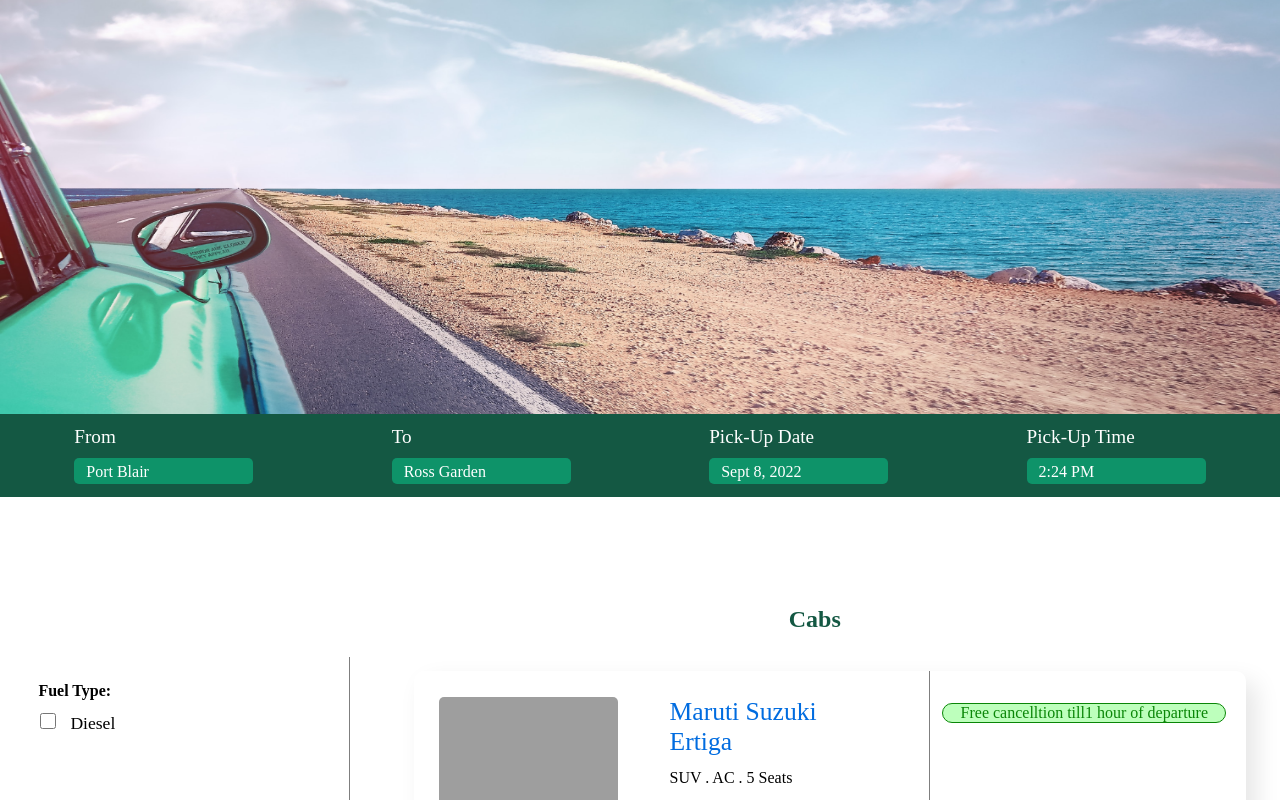
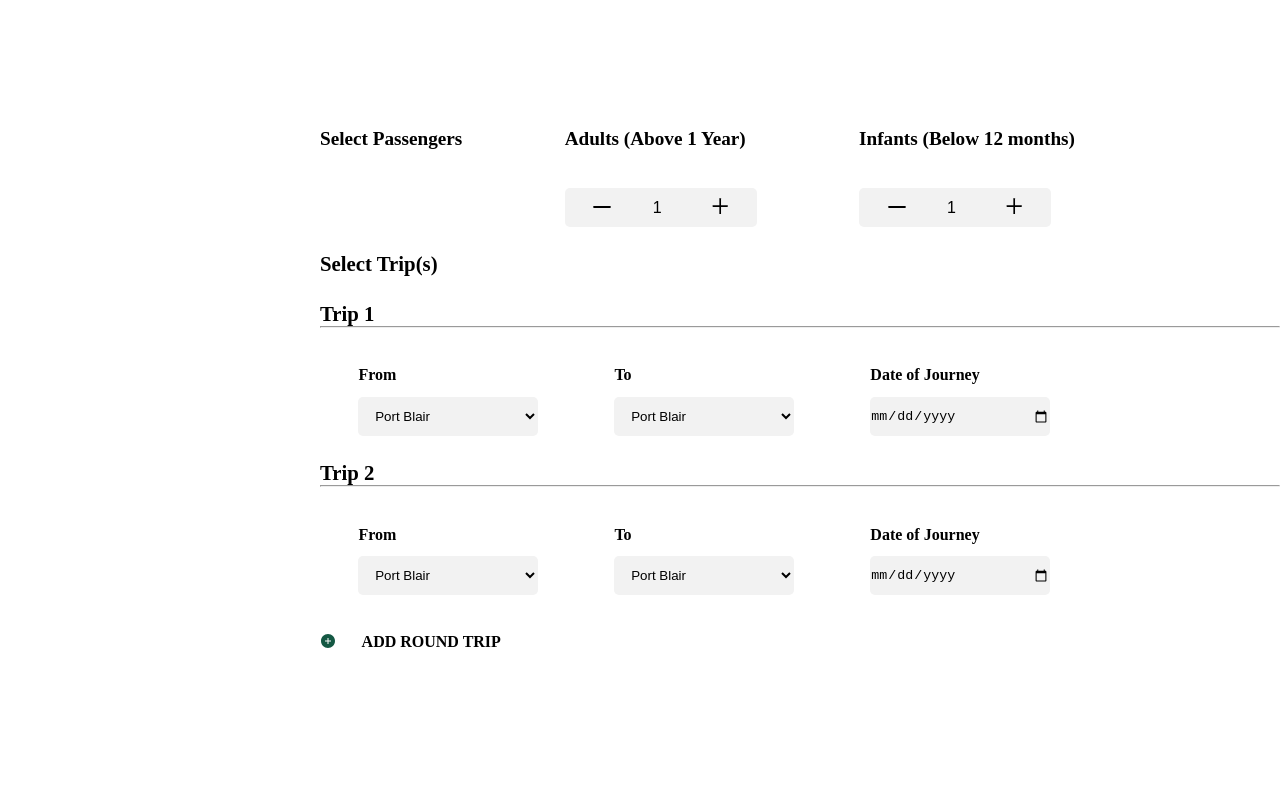
Before and after one commit to paras231/Frontend-mastery, a React (Vite) app in the folder page-design1/: page / in a window 1280 px wide. Shown: the top 800 px of the page. Built offline with nearby package versions, Linux system fonts and the light colour scheme; grey boxes are pictures that could not be loaded; a web font is replaced by a local one.

Commit message:
adde ferrytrip compoenent

```diff
--- a/page-design1/src/App.jsx
+++ b/page-design1/src/App.jsx
@@ -1,6 +1,7 @@
 import React from "react";
 import "./App.css";
 import Cabs from "./Travel/Cabs";
+import FerryInputComponent from "./Travel/FerryInputComponent";
 import SignupNew from "./components/SignupNew";
 import Share from "./Pages/Share";
 import Category from "./components/Category";
@@ -28,7 +29,8 @@ const App = () => {
   const user = true;
   return (
     <>
-    <Cabs/>
+    <FerryInputComponent/>
+    {/* <Cabs/> */}
     {/* <MultipleInputs/> */}
     {/* <Share/> */}
       {/* <Category />
--- a/page-design1/src/Travel/Cabs.jsx
+++ b/page-design1/src/Travel/Cabs.jsx
@@ -10,7 +10,10 @@ import useMediaQuery from "@mui/material/useMediaQuery";
 import { useTheme } from "@mui/material/styles";
 import { Button, Menu, MenuItem } from "@mui/material";
 import { MdArrowDropDown } from "react-icons/md";
+import { AiOutlineClose } from "react-icons/ai";
+import { AiOutlineMenu } from "react-icons/ai";
 import "./dropdown.css";
+import "./filter.css";
 const StyledHeader = styled.div``;
 const HeaderImage = styled.img`
   width: 100%;
@@ -363,7 +366,7 @@ const BookNow = styled.button`
   @media (min-width: 376px) and (max-width: 420px) {
     margin-left: 9vw;
     width: 32vw;
-    height: 7vh;
+    height: 5vh;
     margin-top: 10vh;
   }
 `;
@@ -413,17 +416,14 @@ const LineImage = styled.img`
 `;
 
 const Cabs = () => {
+  const [showMenu, setShowMenu] = useState(false);
+
+  const handleShow = () => {
+    setShowMenu(!showMenu);
+  };
+
   const theme = useTheme();
   const isMobile = useMediaQuery(theme.breakpoints.down("md"));
-
-  const [anchorEl, setAnchorEl] = React.useState(null);
-  const open = Boolean(anchorEl);
-  const handleClick = (event) => {
-    setAnchorEl(event.currentTarget);
-  };
-  const handleClose = () => {
-    setAnchorEl(null);
-  };
 
   const [currentPage, setCurrentPage] = useState(1);
 
@@ -451,11 +451,12 @@ const Cabs = () => {
         </StyledHeader>
         {isMobile ? (
           <>
-            <div class="dropdown">
-              <div class="dropbtn">
-                <MdArrowDropDown />
+            <div className="dropdown">
+              <div className="dropbtn">
+                <AiOutlineMenu onClick={handleShow} />
               </div>
-              <div class="dropdown-content">
+              {showMenu && (
+                <div className="dropdown-content">
                   <DestinationWrapper>
                     <FormWrapper>
                       <FormText>From</FormText>
@@ -483,6 +484,7 @@ const Cabs = () => {
                     </FormWrapper>
                   </DestinationWrapper>
                 </div>
+              )}
             </div>
           </>
         ) : (
--- /dev/null
+++ b/page-design1/src/Travel/FerryInputComponent.jsx
@@ -0,0 +1,255 @@
+import React from "react";
+import styled from "styled-components";
+import { AiOutlineMinus, AiOutlinePlus } from "react-icons/ai";
+import { AiFillPlusCircle } from "react-icons/ai";
+const MainContainer = styled.div`
+  display: flex;
+  flex-direction: column;
+  margin-top: 10vmax;
+  margin-left: 25%;
+`;
+
+const PasssangersWrapper = styled.div`
+  display: flex;
+
+  gap: 8vmax;
+`;
+const PassangersText = styled.p`
+  font-size: 1.2rem;
+  font-weight: 700;
+`;
+const AdlutText = styled.p`
+  font-size: 1.2rem;
+  font-weight: 700;
+`;
+
+const InfantsText = styled.p`
+  font-size: 1.2rem;
+  font-weight: 700;
+`;
+
+const AdultsSelectWrapper = styled.div`
+  display: grid;
+  gap: 3vmax;
+`;
+const InfantsSelectWrapper = styled.div`
+  display: grid;
+  gap: 3vmax;
+`;
+
+const InputWrapper = styled.div`
+  display: flex;
+  width: 15vmax;
+  gap: 3vmax;
+  height: 3vmax;
+  background: #f2f2f2;
+  border-radius: 5px;
+`;
+
+const ButtonNegative = styled.span`
+  font-size: 1.5rem;
+  font-weight: 400;
+  margin-top: 0.5vmax;
+  margin-left: 2vmax;
+  cursor: pointer;
+`;
+const ButtonPositive = styled.span`
+  font-size: 1.4rem;
+  margin-top: 0.5vmax;
+  cursor: pointer;
+`;
+
+const InputValue = styled.input`
+  border: none;
+  outline: none;
+  background: transparent;
+  width: 1.4vmax;
+  font-size: 1rem;
+`;
+
+//
+const SelectTripText = styled.p`
+  font-size: 1.3rem;
+  font-weight: 700;
+  margin-top: 2vmax;
+`;
+
+const TripText = styled.p`
+  font-size: 1.3rem;
+  font-weight: 700;
+  margin-top: 2vmax;
+`;
+// form container->
+
+const FormMainContainer = styled.div`
+  display: grid;
+`;
+
+const FormContainer = styled.div`
+  display: flex;
+  gap: 6vmax;
+  margin-top: 3vmax;
+  margin-left: 3vmax;
+`;
+const FromWrapper = styled.div`
+  display: grid;
+  gap: 1vmax;
+`;
+const StyledText = styled.p`
+  font-size: 1rem;
+  font-weight: 700;
+`;
+const FromSelect = styled.select`
+  width: 14vmax;
+  height: 3vmax;
+  border: none;
+  outline: none;
+  background: #f2f2f2;
+  border-radius: 5px;
+  padding-left: 1vmax;
+`;
+
+const DateInput = styled.input`
+  width: 14vmax;
+  height: 3vmax;
+  outline: none;
+  border: none;
+  background: #f2f2f2;
+  border-radius: 5px;
+`;
+const AddTrip = styled.div`
+  display: flex;
+  gap: 2vmax;
+  margin-top: 3vmax;
+`;
+const AddTripText = styled.div`
+  font-size: 1rem;
+  font-weight: 700;
+`;
+
+const FerryInputComponent = () => {
+  const [value, setValue] = React.useState(1);
+  const [value2, setValue2] = React.useState(1);
+  const increment = () => {
+    setValue(value + 1);
+  };
+  const decrement = () => {
+    if (value <= 1) return;
+    setValue(value - 1);
+  };
+  const increment2 = () => {
+    setValue2(value2 + 1);
+  };
+  const decrement2 = () => {
+    if (value2 <= 1) return;
+    setValue2(value2 - 1);
+  };
+
+  const [roundTrip, setRoundTrip] = React.useState(1);
+
+  const handleSet = () => {
+    setRoundTrip(roundTrip + 1);
+  };
+
+  return (
+    <>
+      <MainContainer>
+        <PasssangersWrapper>
+          <PassangersText>Select Passengers</PassangersText>
+          <AdultsSelectWrapper>
+            <AdlutText>Adults (Above 1 Year)</AdlutText>
+            <InputWrapper>
+              <ButtonNegative>
+                <AiOutlineMinus onClick={decrement} />
+              </ButtonNegative>
+              <InputValue value={value} />
+              <ButtonPositive>
+                <AiOutlinePlus onClick={increment} />
+              </ButtonPositive>
+            </InputWrapper>
+          </AdultsSelectWrapper>
+          <InfantsSelectWrapper>
+            <InfantsText>Infants (Below 12 months)</InfantsText>
+            <InputWrapper>
+              <ButtonNegative>
+                <AiOutlineMinus onClick={decrement2} />
+              </ButtonNegative>
+              <InputValue value={value2} />
+              <ButtonPositive>
+                <AiOutlinePlus onClick={increment2} />
+              </ButtonPositive>
+            </InputWrapper>
+          </InfantsSelectWrapper>
+        </PasssangersWrapper>
+        <SelectTripText>Select Trip(s)</SelectTripText>
+        <FormMainContainer>
+          <TripText>Trip 1</TripText>
+          <hr />
+          <FormContainer>
+            <FromWrapper>
+              <StyledText>From</StyledText>
+              <FromSelect>
+                <option>Port Blair</option>
+                <option>HAVELOCK</option>
+                <option>NEIL INSLAND</option>
+              </FromSelect>
+            </FromWrapper>
+            <FromWrapper>
+              <StyledText>To</StyledText>
+              <FromSelect>
+                <option>Port Blair</option>
+                <option>HAVELOCK</option>
+                <option>NEIL INSLAND</option>
+              </FromSelect>
+            </FromWrapper>
+            <FromWrapper>
+              <StyledText>Date of Journey</StyledText>
+              <DateInput type="date" />
+            </FromWrapper>
+          </FormContainer>
+        </FormMainContainer>
+        {Array.from({ length: roundTrip }, (unused, index) => index + 1).map(
+          (data) => {
+            return (
+              <>
+                <FormMainContainer>
+                  <TripText>Trip {data + 1}</TripText>
+                  <hr />
+                  <FormContainer>
+                    <FromWrapper>
+                      <StyledText>From</StyledText>
+                      <FromSelect>
+                        <option>Port Blair</option>
+                        <option>HAVELOCK</option>
+                        <option>NEIL INSLAND</option>
+                      </FromSelect>
+                    </FromWrapper>
+                    <FromWrapper>
+                      <StyledText>To</StyledText>
+                      <FromSelect>
+                        <option>Port Blair</option>
+                        <option>HAVELOCK</option>
+                        <option>NEIL INSLAND</option>
+                      </FromSelect>
+                    </FromWrapper>
+                    <FromWrapper>
+                      <StyledText>Date of Journey</StyledText>
+                      <DateInput type="date" />
+                    </FromWrapper>
+                  </FormContainer>
+                </FormMainContainer>
+              </>
+            );
+          }
+        )}
+
+        <AddTrip>
+          <AiFillPlusCircle onClick={handleSet} style={{ color: "#145843" }} />
+          <AddTripText>ADD ROUND TRIP</AddTripText>
+        </AddTrip>
+      </MainContainer>
+    </>
+  );
+};
+
+export default FerryInputComponent;
--- a/page-design1/src/Travel/dropdown.css
+++ b/page-design1/src/Travel/dropdown.css
@@ -1,7 +1,7 @@
 .dropbtn {
   color: black;
 
-  font-size: 4rem;
+  font-size: 2rem;
   border: none;
 }
 
@@ -41,6 +41,8 @@
 .dropdown:hover .dropbtn {
 }
 
+
+
 @media (min-width: 376px) and (max-width: 420px) {
 
 }
--- /dev/null
+++ b/page-design1/src/Travel/filter.css
@@ -0,0 +1,39 @@
+.dropbtn-filter-button {
+    color: black;
+
+    font-size: 1rem;
+    border: none;
+  }
+
+  .dropdown-filter {
+    position: relative;
+    display: inline-block;
+    margin-left:120vw;
+
+    text-align: center;
+    /* overflow-x: hidden; */
+  }
+
+  .dropdown-filter-content {
+    display: none;
+    position: absolute;
+    background-color: #f1f1f1;
+    min-width: 160px;
+    box-shadow: 0px 8px 16px 0px rgba(0, 0, 0, 0.2);
+    width: 100%;
+  }
+
+  .dropdown-content a {
+    color: black;
+
+    text-decoration: none;
+    display: block;
+  }
+
+  .dropdown-content a:hover {
+    background-color: #ddd;
+  }
+
+  .dropdown-filter:hover .dropdown-filter-content {
+    display: block;
+  }
```
Lines whose indentation alone changed are shown as unchanged.
